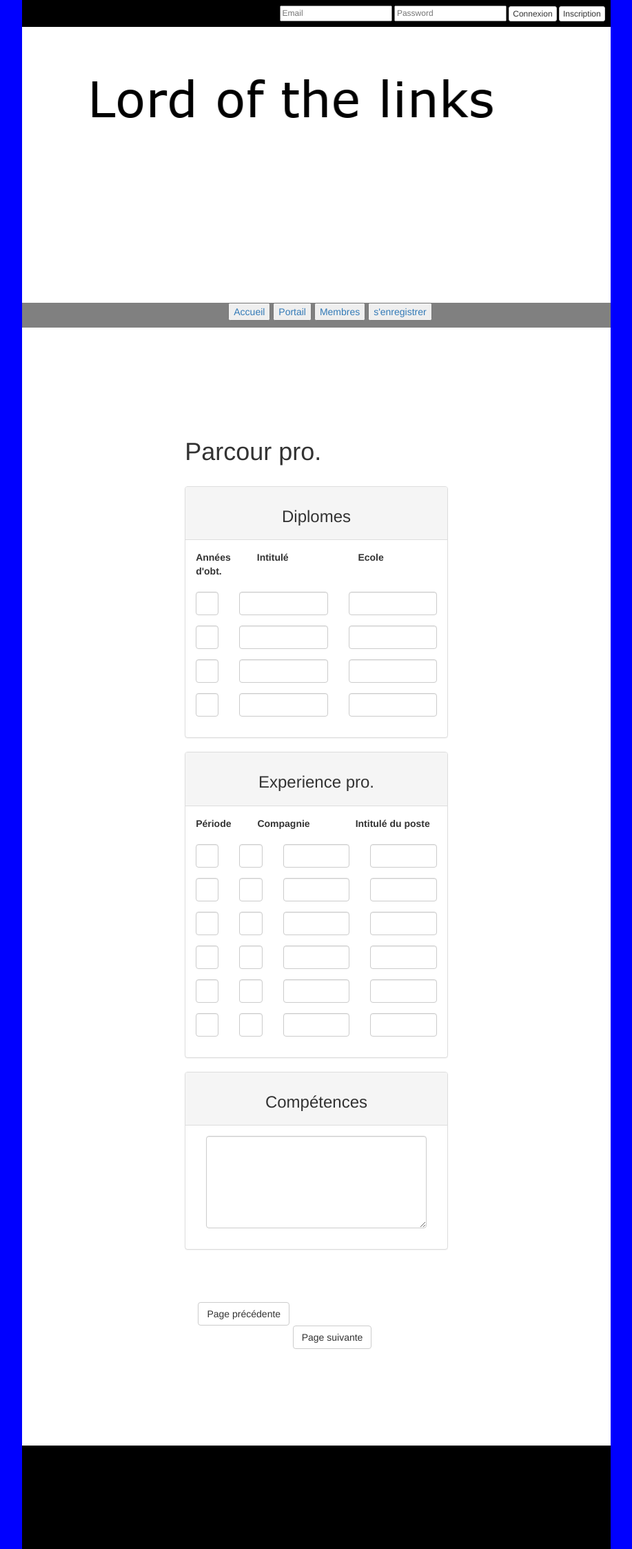
After one commit to Skaanka/lord_of_the_link, a PHP site: page /formulaire2.php in a window 1280 px wide. The commit adds this page. Shown: the whole page at 69% size, without its empty margins (181-1098 px from the left). Run offline with PHP 8.4, Linux system fonts and the light colour scheme.

Commit message:
création formulaire2 v0.1

```diff
--- a/css/style.css
+++ b/css/style.css
@@ -41,9 +41,6 @@ body {
     float: left;
 }
 
-#pics {
-}
-
 #espaceform {
     padding-top: 5em;
 }
@@ -56,3 +53,11 @@ body {
     background: black;
     height: 150px;
 }
+
+#diplomes {
+    text-align: center;
+}
+
+.panel-heading {
+    text-align: center;
+}
--- a/formulaire.php
+++ b/formulaire.php
@@ -125,7 +125,7 @@
 
                 <div id="bouton" class="row">
                     <div class="col-md-offset-9">
-                        <button type="button" class="btn btn-primary">Page suivante</button>
+                        <input type="button" class="btn btn-default" value="Page suivante">
                     </div>
                 </div>
 
--- /dev/null
+++ b/formulaire2.php
@@ -0,0 +1,255 @@
+<!doctype html>
+<html lang="fr">
+
+
+    <head>
+        <meta charset="utf-8">
+        <title>LOTL formulaire</title>
+        <link rel="stylesheet" href="css/bootstrap.css">
+        <link rel="stylesheet" href="css/style.css">
+    </head>
+    <body>
+
+        <div id="connexionbar" class="col-md-8 col-md-offset-2">
+
+            <form id="connexion" class="form-inline">
+                <div class="form-group">
+                    <label class="sr-only" for="exampleInputEmail3">Email address</label>
+                    <input type="email" class="" id="exampleInputEmail3" placeholder="Email">
+                </div>
+                <div class="form-group">
+                    <label class="sr-only" for="exampleInputPassword3">Password</label>
+                    <input type="password" class="" id="exampleInputPassword3" placeholder="Password">
+                </div>
+
+                <button type="submit" class="btn btn-default btn-xs">Connexion</button>
+                <button type="submit" class="btn btn-default btn-xs">Inscription</button>
+            </form>
+        </div>
+
+        <div id="header" class="col-md-8 col-md-offset-2">
+
+        </div>
+        <!-------- MENU HEAD ----------->
+        <nav class="col-md-8 col-md-offset-2"id="menu-nav" >
+            <!------- MENU NAV --------->
+            <ul class="navBeauty">
+                <button class="menu_str" ><a href="#">Accueil </a></button>
+                <button class="menu_str"><a href="#">Portail </a></button>
+                <button class="menu_str"><a href="#">Membres </a></button>
+                <button class="menu_str"><a href="#">s'enregistrer </a></button>
+            </ul>
+        </nav>
+        <!-------------- FIN MENU NAV ------------------------->
+
+
+
+
+
+
+
+        <div id="wrapper" class="col-md-8 col-md-offset-2">
+            <form class="col-md-6 col-md-offset-3">
+
+
+                <h1>Parcour pro.</h1><br/>
+
+
+                <div class="panel panel-default">
+                    <div class="panel-heading"><h3>Diplomes</h3></div>
+                    <div class="panel-body">
+                    <div class="row" id="diplomes">
+
+                        <div class="form-group col-md-2">
+                            <label for="annees">Années d'obt.</label>
+                        </div>
+                        <div class="form-group col-md-4">
+                            <label for="password">Intitulé</label>
+
+                        </div>
+                        <div class="form-group col-md-5">
+                            <label for="password">Ecole</label>
+                        </div>
+                    </div>
+
+                    <div class="row cellule">
+                        <div class="form-group col-md-2">
+                            <input type="text" class="form-control">
+                        </div>
+                        <div class="form-group col-md-5">
+                            <input type="text" class="form-control">
+                        </div>
+                        <div class="form-group col-md-5">
+                            <input type="text" class="form-control">
+                        </div>
+                    </div>
+                    <div class="row cellule">
+                        <div class="form-group col-md-2">
+                            <input type="text" class="form-control">
+                        </div>
+                        <div class="form-group col-md-5">
+                            <input type="text" class="form-control">
+                        </div>
+                        <div class="form-group col-md-5">
+                            <input type="text" class="form-control">
+                        </div>
+                    </div>
+                    <div class="row cellule">
+                        <div class="form-group col-md-2">
+                            <input type="text" class="form-control">
+                        </div>
+                        <div class="form-group col-md-5">
+                            <input type="text" class="form-control">
+                        </div>
+                        <div class="form-group col-md-5">
+                            <input type="text" class="form-control">
+                        </div>
+                    </div>
+                    <div class="row cellule">
+                        <div class="form-group col-md-2">
+                            <input type="text" class="form-control">
+                        </div>
+                        <div class="form-group col-md-5">
+                            <input type="text" class="form-control">
+                        </div>
+                        <div class="form-group col-md-5">
+                            <input type="text" class="form-control">
+                        </div>
+                    </div>
+                      </div>
+                    </div>
+
+
+                <div class="panel panel-default">
+                  <div class="panel-heading"><h3>Experience pro.</h3></div>
+                  <div class="panel-body">
+
+                    <div class="row" id="diplomes">
+                        <div class="form-group col-md-2">
+                            <label for="annees">Période</label>
+                        </div>
+                        <div class="form-group col-md-5">
+                            <label for="password">Compagnie</label>
+
+                        </div>
+                        <div class="form-group col-md-5">
+                            <label for="password">Intitulé du poste</label>
+                        </div>
+                    </div>
+
+                    <div class="row cellule">
+                        <div class="form-group col-xs-2">
+                            <input type="text" class="form-control">
+                        </div>
+                        <div class="form-group col-xs-2">
+                            <input type="text" class="form-control">
+                        </div>
+                        <div class="form-group col-md-4">
+                            <input type="text" class="form-control">
+                        </div>
+                        <div class="form-group col-md-4">
+                            <input type="text" class="form-control">
+                        </div>
+                    </div>
+                    <div class="row cellule">
+                        <div class="form-group col-xs-2">
+                            <input type="text" class="form-control">
+                        </div>
+                        <div class="form-group col-xs-2">
+                            <input type="text" class="form-control">
+                        </div>
+                        <div class="form-group col-md-4">
+                            <input type="text" class="form-control">
+                        </div>
+                        <div class="form-group col-md-4">
+                            <input type="text" class="form-control">
+                        </div>
+                    </div>
+                    <div class="row cellule">
+                        <div class="form-group col-xs-2">
+                            <input type="text" class="form-control">
+                        </div>
+                        <div class="form-group col-xs-2">
+                            <input type="text" class="form-control">
+                        </div>
+                        <div class="form-group col-md-4">
+                            <input type="text" class="form-control">
+                        </div>
+                        <div class="form-group col-md-4">
+                            <input type="text" class="form-control">
+                        </div>
+                    </div>
+                    <div class="row cellule">
+                        <div class="form-group col-xs-2">
+                            <input type="text" class="form-control">
+                        </div>
+                        <div class="form-group col-xs-2">
+                            <input type="text" class="form-control">
+                        </div>
+                        <div class="form-group col-md-4">
+                            <input type="text" class="form-control">
+                        </div>
+                        <div class="form-group col-md-4">
+                            <input type="text" class="form-control">
+                        </div>
+                    </div>
+                    <div class="row cellule">
+                        <div class="form-group col-xs-2">
+                            <input type="text" class="form-control">
+                        </div>
+                        <div class="form-group col-xs-2">
+                            <input type="text" class="form-control">
+                        </div>
+                        <div class="form-group col-md-4">
+                            <input type="text" class="form-control">
+                        </div>
+                        <div class="form-group col-md-4">
+                            <input type="text" class="form-control">
+                        </div>
+                    </div>
+                    <div class="row cellule">
+                        <div class="form-group col-xs-2">
+                            <input type="text" class="form-control">
+                        </div>
+                        <div class="form-group col-xs-2">
+                            <input type="text" class="form-control">
+                        </div>
+                        <div class="form-group col-md-4">
+                            <input type="text" class="form-control">
+                        </div>
+                        <div class="form-group col-md-4">
+                            <input type="text" class="form-control">
+                        </div>
+                    </div>
+                  </div>
+                </div>
+
+                <div class="panel panel-default">
+                  <div class="panel-heading"><h3>Compétences</h3></div>
+                  <div class="panel-body">
+
+                    <div class="form-group col-xs-12">
+                        <textarea class="form-control" rows="6"></textarea>
+                    </div>
+                  </div>
+                </div>
+
+
+
+
+                <div id="bouton" class="row">
+                    <div class="">
+                        <input type="submit" class="btn btn-default col-md-offset-1" value="Page précédente">
+                        <input type="submit" class="btn btn-default col-md-offset-5" value="Page suivante">
+                    </div>
+                </div>
+
+            </form>
+
+        </div>
+
+        <div id="footer" class="col-md-8 col-md-offset-2">
+        </div>
+
+    </body>
+</html>
```
Also changed, not shown: index.php (deleted).
